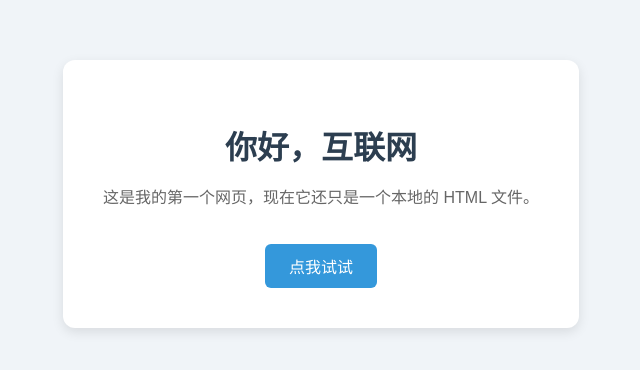
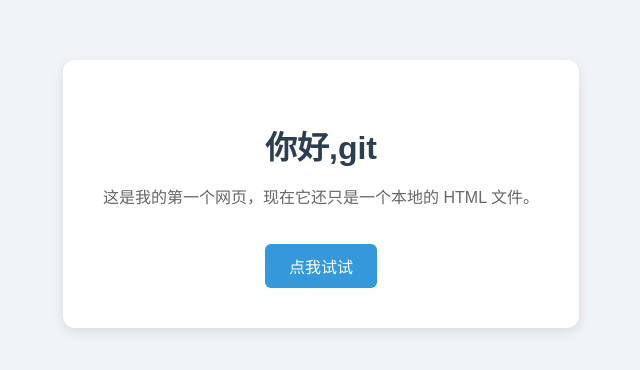
Before and after one commit to coreheat/zero-to-tech, a plain HTML site: page index.html in a window 1280 px wide. Shown: the part 206-576 px from the top of the page, without its empty margins (319-959 px from the left). Drawn offline with Linux system fonts and the light colour scheme.

Commit message:
修改为你好，git

```diff
--- a/index.html
+++ b/index.html
@@ -7,7 +7,7 @@
   </head>
   <body>
     <div class="card">
-       <h1>你好，互联网</h1>
+       <h1>你好,git</h1>
        <p id="msg">这是我的第一个网页，现在它还只是一个本地的 HTML 文件。</p>
        <button onclick="changeText()">点我试试</button>
     </div>
```
